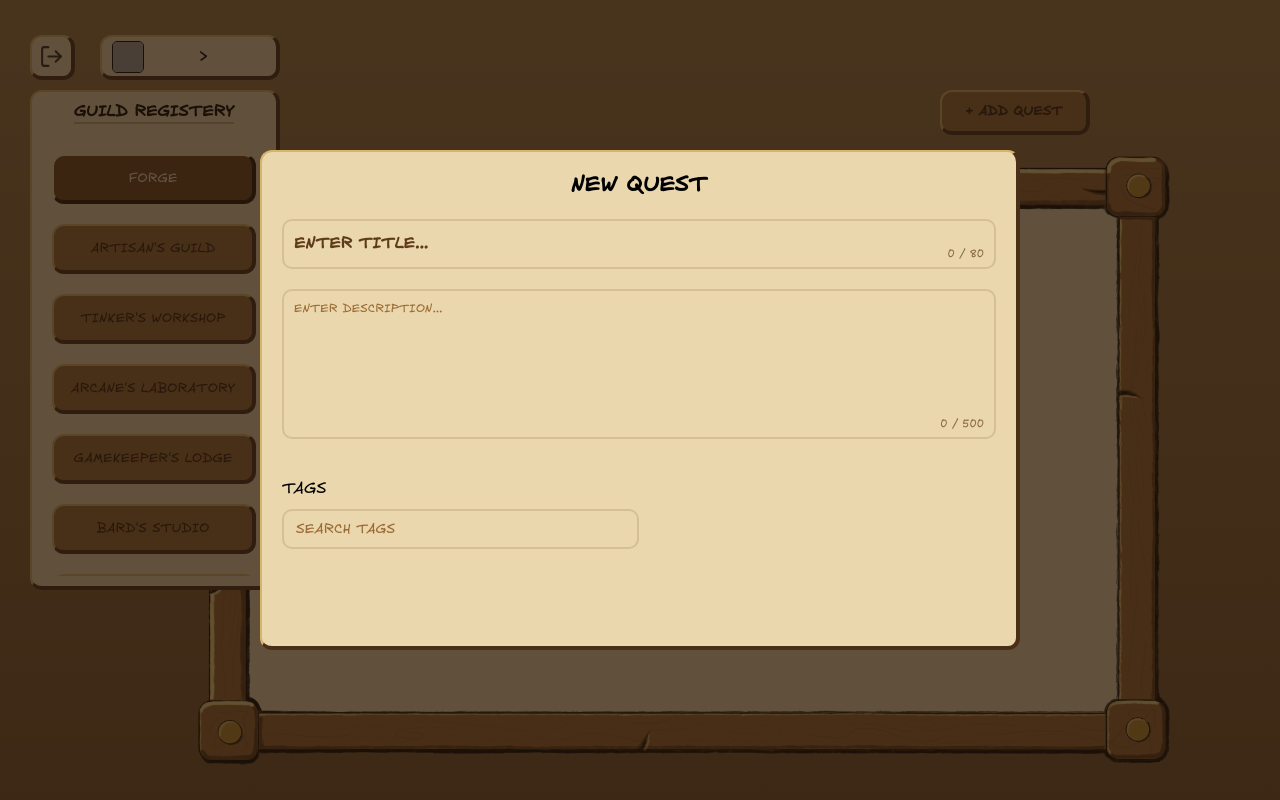
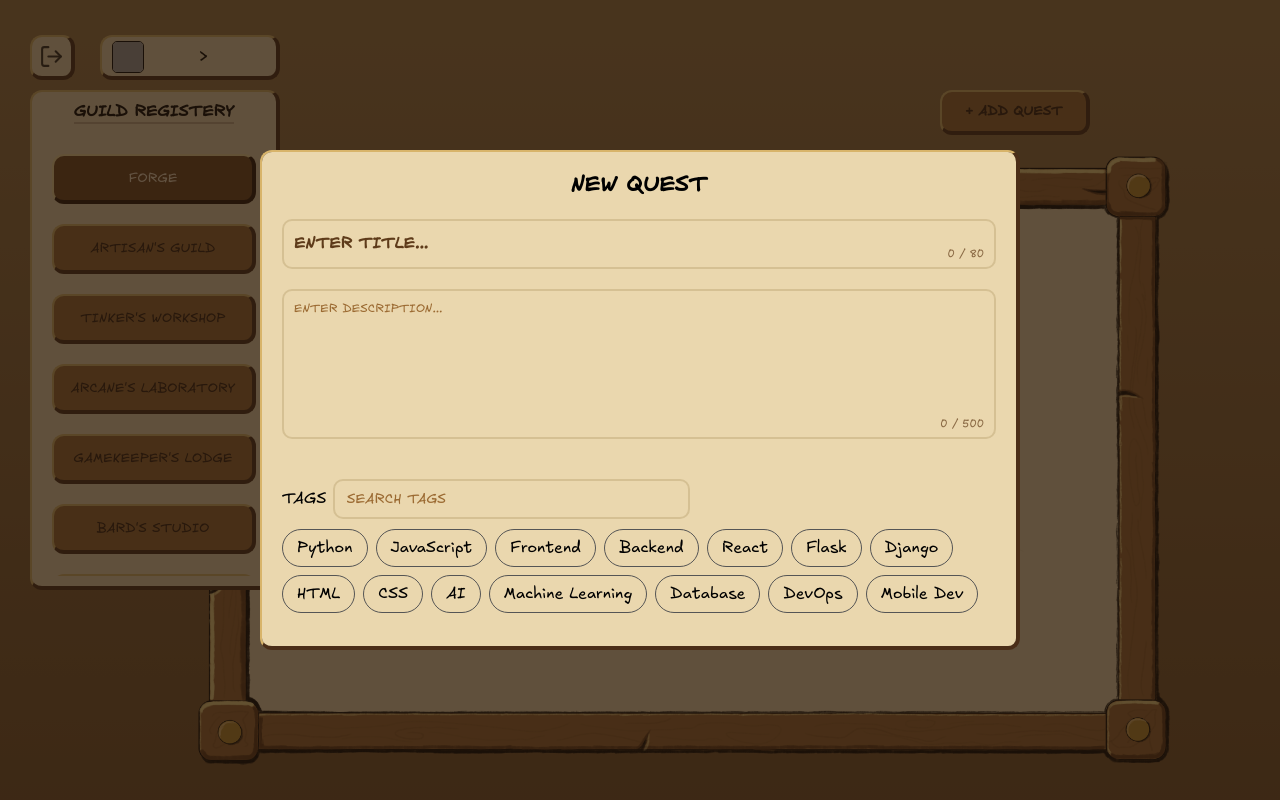
Before and after one commit to ECXNAIRE/GUILDHALL, a Flask app: page /main in a window 1280 px wide. Run offline with Flask 3, Linux system fonts and the light colour scheme; a user stored in the database is signed in; grey boxes are pictures that could not be loaded.

Commit message:
added basic tag selection

```diff
--- /dev/null
+++ b/static/js/tags.js
@@ -0,0 +1,53 @@
+const suggestionBox = document.getElementById("tag-suggestions");
+const selectedBox = document.getElementById("selectedTags")
+
+
+const allTags = [
+    "Python",
+    "JavaScript",
+    "Frontend",
+    "Backend",
+    "React",
+    "Flask",
+    "Django",
+    "HTML",
+    "CSS",
+    "AI",
+    "Machine Learning",
+    "Database",
+    "DevOps",
+    "Mobile Dev"
+]
+
+let selectedTags = []
+
+function renderSuggestions() {
+    suggestionBox.innerHTML = ""
+    allTags.forEach(tag => {
+        const div = document.createElement("div")
+
+        div.className = "suggestion";
+        div.textContent = tag
+
+        div.onclick = () => {
+            if(selectedTags.includes(tag)) return
+            selectedTags.push(tag)
+            renderSelectedTags()
+        }
+        suggestionBox.appendChild(div)
+    })
+}
+
+renderSuggestions()
+
+
+
+function renderSelectedTags() {
+    selectedBox.innerHTML = ""
+    selectedTags.forEach(tag => {
+        const chip = document.createElement("div")
+        chip.className = "tag"
+        chip.textContent = tag
+        selectedBox.appendChild(chip)
+    });
+}
--- a/templates/mainPage.html
+++ b/templates/mainPage.html
@@ -279,8 +279,29 @@
             background: #EAD7AE;
             padding: 20px;
             display: flex;
+            flex-shrink: 0;
             flex-direction: column;
-            gap: 20px
+            gap: 20px;
+            overflow-y: auto;
+            overflow-x: hidden;
+        }
+
+         #questPopup::-webkit-scrollbar {
+            width: 6px;
+        }
+
+        #questPopup::-webkit-scrollbar-track {
+            background: #D8C08F;
+            border-radius: 10px;
+        }
+
+        #questPopup::-webkit-scrollbar-thumb {
+            background: #7A4F25;
+            border-radius: 10px;
+        }
+
+        #questPopup::-webkit-scrollbar-thumb:hover {
+            background: #5E3B1A;
         }
 
         #overlay {
@@ -391,7 +412,7 @@
             display: flex;
             gap: 8px;
             flex-wrap: wrap;
-            margin-bottom: 10px;
+            margin-top: 20px;
         }
 
         .tag button {
@@ -415,6 +436,21 @@
             border: 1px solid #555;
             border-radius: 20px;
             cursor: pointer;
+        }
+
+        #title,
+        #description {
+            flex-shrink: 0;
+        }
+
+        .tag {
+            background: #9B6A32;
+            color: #F2DFC0;
+            padding: 6px 12px;
+            display: inline-flex;
+            align-items: center;
+            border: 2px solid #6F4721;
+            border-radius: 10px;
         }
     </style>
 </head>
@@ -478,9 +514,9 @@
 
         <div id="tagBox">
             <label>TAGS</label>
-            <div id="selectedTags"></div>
             <input id="tagSearch" type="text" placeholder="SEARCH TAGS" ...>
             <div id="tag-suggestions"></div>
+            <div id="selectedTags"></div>
         </div>
     </div>
 
@@ -508,6 +544,8 @@
             descriptionCounter.textContent = `${descriptionInput.value.length} / 500`
         })
     </script>
+
+    <script src="../static/js/tags.js"></script>
 </body>
 
 </html>
```
